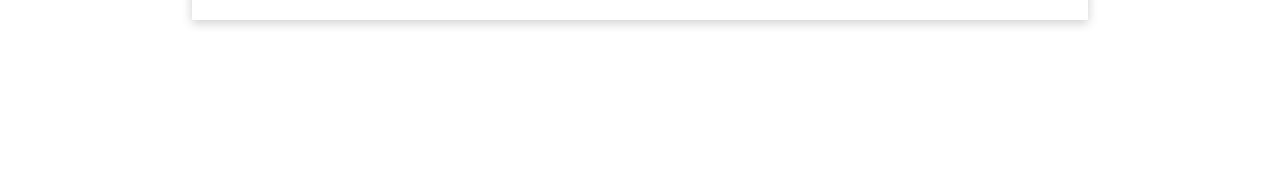
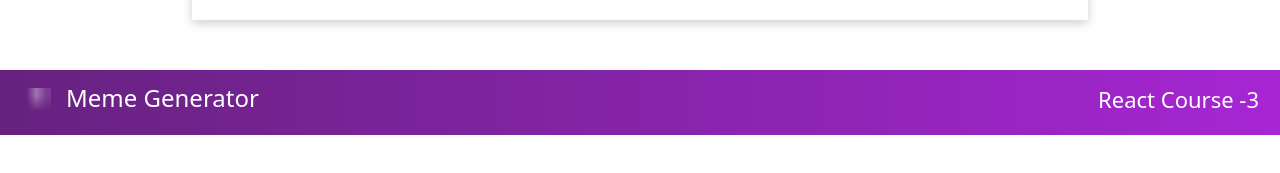
Before and after one commit to mrsamia/scrimba_tutorial, a React (Create React App) app in the folder my-app/: page / in a window 1280 px wide. Shown: the part 1977-2150 px from the top of the page. Before the commit the page ends 2047 px from the top, so only its background shows below. Built offline with nearby package versions, Linux system fonts and the light colour scheme.

Commit message:
SRM | meme

```diff
--- a/my-app/src/App.js
+++ b/my-app/src/App.js
@@ -1,6 +1,7 @@
 import './App.css';
 import Card from './Components/Card';
 import Map from './Components/Map';
+import Header from './MemeGenerator/Header';
 import CardMapping from './Practice/CardMapping';
 import FifthPart from './Practice/FifthPart';
 import ForthPart from './Practice/ForthPart';
@@ -17,6 +18,9 @@ function App() {
         <MainPage />
       </div>
 
+<div>
+  <Header/>
+</div>
       {/* <Map/>
       <CardMapping/>
       <ForthPart/>
--- /dev/null
+++ b/my-app/src/MemeGenerator/Header.js
@@ -0,0 +1,15 @@
+import React from 'react';
+import './memeGenerator.css';
+
+function Header(props) {
+    return (
+        <div className='meme_nav'>
+            <img className='imagee' src={require('../images/Vector.png')} />
+            <h1 className='h1_txt'>Meme Generator</h1>
+            <h4 className='h4_txt'>React Course -3</h4>
+        </div>
+
+    );
+}
+
+export default Header;
--- /dev/null
+++ b/my-app/src/MemeGenerator/memeGenerator.css
@@ -0,0 +1,27 @@
+.meme_nav{
+    display: flex;
+    align-items: center;
+    height: 65px;
+    background: linear-gradient(90deg, #672280 1.18%, #A626D3 100%);
+    color: white;
+    padding: 21px;
+    margin-bottom: 50px;
+}
+.imagee{
+    width:30px;
+    height:30px;
+    margin-right:15px;
+
+}
+.h1_txt{
+    font-size: 24px;
+    margin-right: auto;
+    display: flex;
+    align-self: center;
+
+}
+.h4_txt{
+    font-size: 22px;
+    font-weight: 500;
+
+}
```
Also changed, not shown: my-app/src/images/Vector.png (added).
